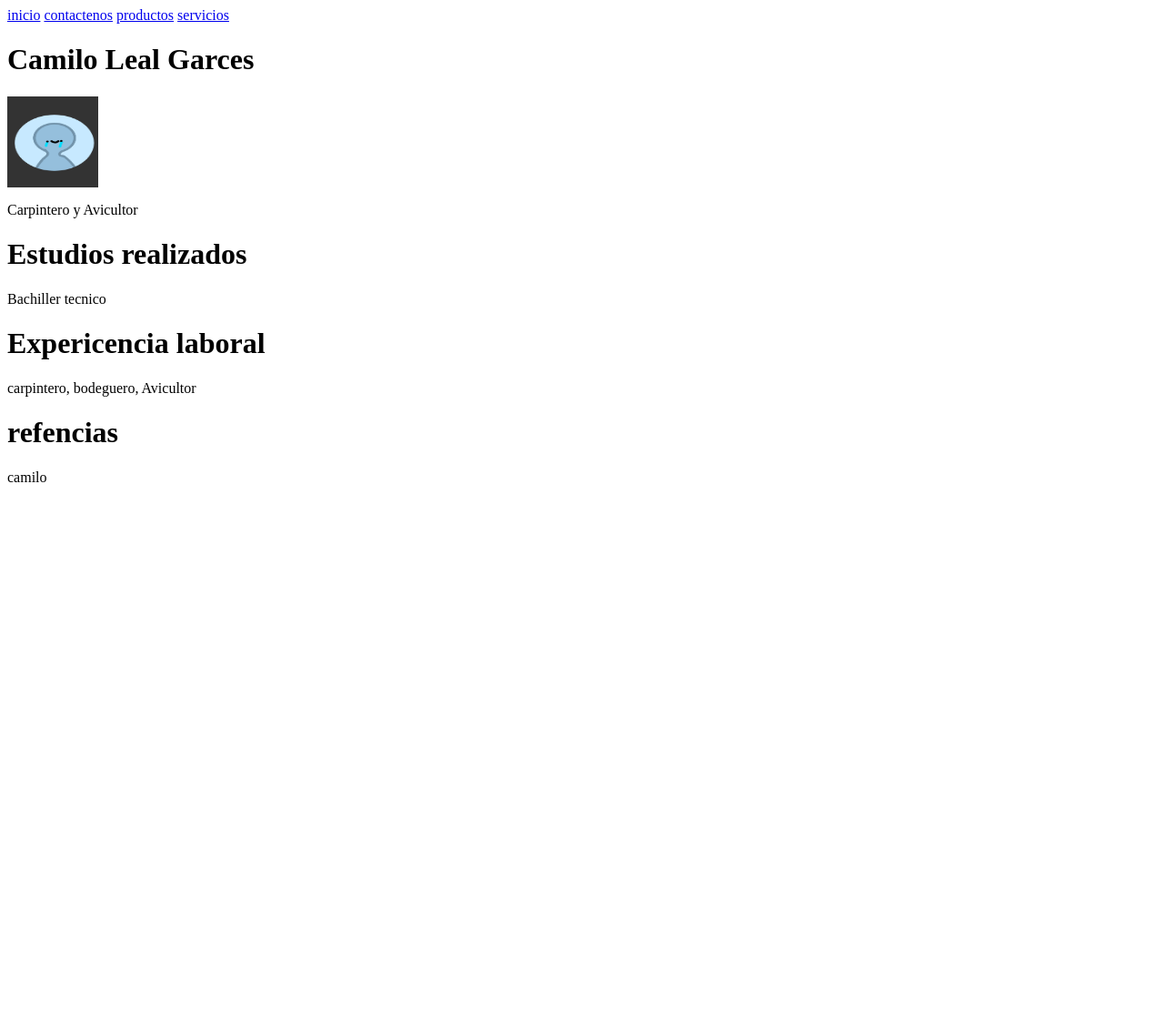
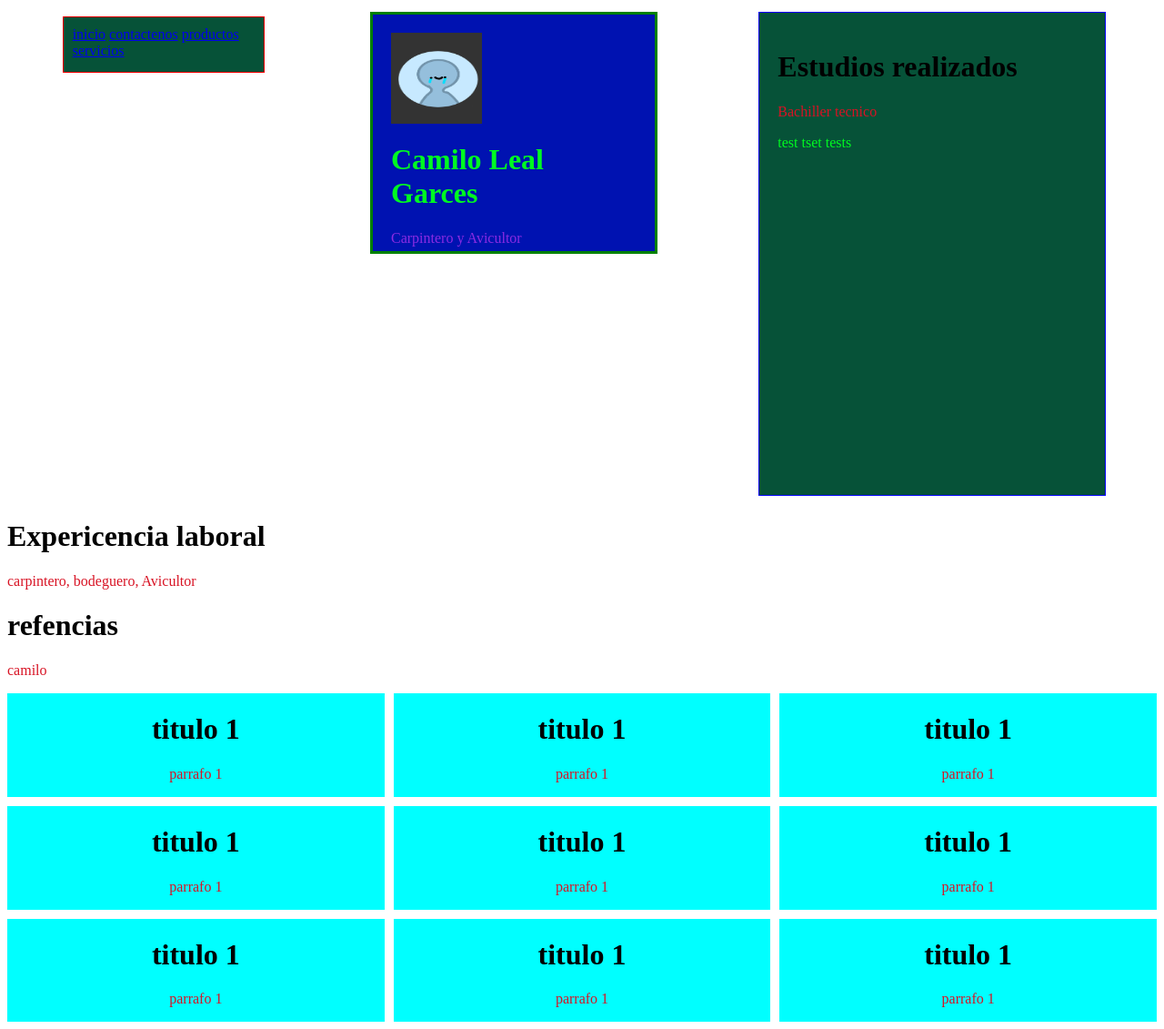
Before and after one commit to CamiloCarpi/CamiloCarpi.github.io, a plain HTML site: page index.html in a window 1280 px wide. Shown: the whole page at 91% size. Before the commit the page ends 800 px from the top, so only its background shows below. Drawn offline with Linux system fonts and the light colour scheme.

Commit message:
Add files via upload

```diff
--- /dev/null
+++ b/estilos.css
@@ -0,0 +1,51 @@
+p {
+
+    color: rgb(216, 19, 36);
+}
+
+.clases {
+    color: blueviolet;
+}
+
+#identificador{
+    color: rgb(0, 250, 33);
+}
+#seccion1{
+    width: 200px;
+    height: 40px;
+    margin: 10px;
+    padding: 10px;
+    border: 1px solid red;
+}
+#seccion2{
+    width: 270px;
+    height: 220px;
+    margin: 5px;
+    padding: 20px;
+    border: 3px solid green;
+    background-color: rgb(0, 18, 177);
+}
+#seccion3{
+    width: 340px;
+    height: 490px;
+    margin: 5px;
+    padding: 20px;
+    border: 1px solid blue;
+}
+  .contenedor{
+    display: flex;
+    justify-content: space-around;
+  }
+.item{
+    background-color: rgb(6, 82, 56);
+}
+.item10{
+    display:grid;
+    grid-template-columns: auto auto auto;
+    gap: 10px;
+}
+
+.grid-item{
+    background-color: aqua;
+    text-align: center;
+}
--- a/index.html
+++ b/index.html
@@ -3,23 +3,86 @@
         <title>
             mi primera pagina
         </title>
+        <link rel="stylesheet" href="estilos.css">
+
     </head>
+
     <body>
+<div class="contenedor">
+
+    <div id="seccion1" class="item">
         <a href="index.html">inicio</a>
-        <a href="contactenos.html">contactenos</a>
-        <a href="productos.html">productos</a>
-        <a href="servicios.html">servicios</a>
+            <a href="contactenos.html">contactenos</a>
+            <a href="productos.html">productos</a>
+            <a href="servicios.html">servicios</a>
+        </div>
 
-        <h1>Camilo Leal Garces</h1> <img src="foto de perfil.png" alt="imagen" height="100px" width="100px">
-        <p>Carpintero y Avicultor</p>
+          <div id="seccion2" class="item">
+            <img src="foto de perfil.png" alt="imagen" height="100px" width="100px">
+            <h1 id="identificador">Camilo Leal Garces</h1>
+            <p class="clases">Carpintero y Avicultor</p>
+        </div>
 
-        <h1>Estudios realizados</h1>
-        <p>Bachiller tecnico</p>
+            <div id="seccion3" class="item">
+                <h1 id="identificado">Estudios realizados</h1>
+            <p class="clases1">Bachiller tecnico</p>
+            <p class="clases test" id="identificador"> test tset tests</p>
+            <p class="clases1" id="identificado"></p>
+        </div>
 
-        <h1>Expericencia laboral</h1>
+</div>
+
+
+    <div id="seccion4">
+         <h1>Expericencia laboral</h1>
         <p>carpintero, bodeguero, Avicultor</p>
+    </div>
 
-        <h1>refencias</h1>
+        <div id="seccion5">
+            <h1>refencias</h1>
         <p>camilo</p>
+    </div>
+    <div class="item10">
+
+        <div class="grid-item">
+            <h1>titulo 1</h1>
+            <p>parrafo 1</p>
+        </div>
+        <div class="grid-item">
+            <h1>titulo 1</h1>
+            <p>parrafo 1</p>
+        </div>
+        <div class="grid-item">
+            <h1>titulo 1</h1>
+            <p>parrafo 1</p>
+        </div>
+        <div class="grid-item">
+            <h1>titulo 1</h1>
+            <p>parrafo 1</p>
+        </div>
+        <div class="grid-item">
+            <h1>titulo 1</h1>
+            <p>parrafo 1</p>
+        </div>
+        <div class="grid-item">
+            <h1>titulo 1</h1>
+            <p>parrafo 1</p>
+        </div>
+        <div class="grid-item">
+            <h1>titulo 1</h1>
+            <p>parrafo 1</p>
+        </div>
+        <div class="grid-item">
+            <h1>titulo 1</h1>
+            <p>parrafo 1</p>
+        </div>
+        <div class="grid-item">
+            <h1>titulo 1</h1>
+            <p>parrafo 1</p>
+        </div>
+
+    </div>
+
+
     </body>
 </html>
```
Also changed, not shown: contactenos.html (+5 -1 lines), servicios.html (+1 -0 lines).
